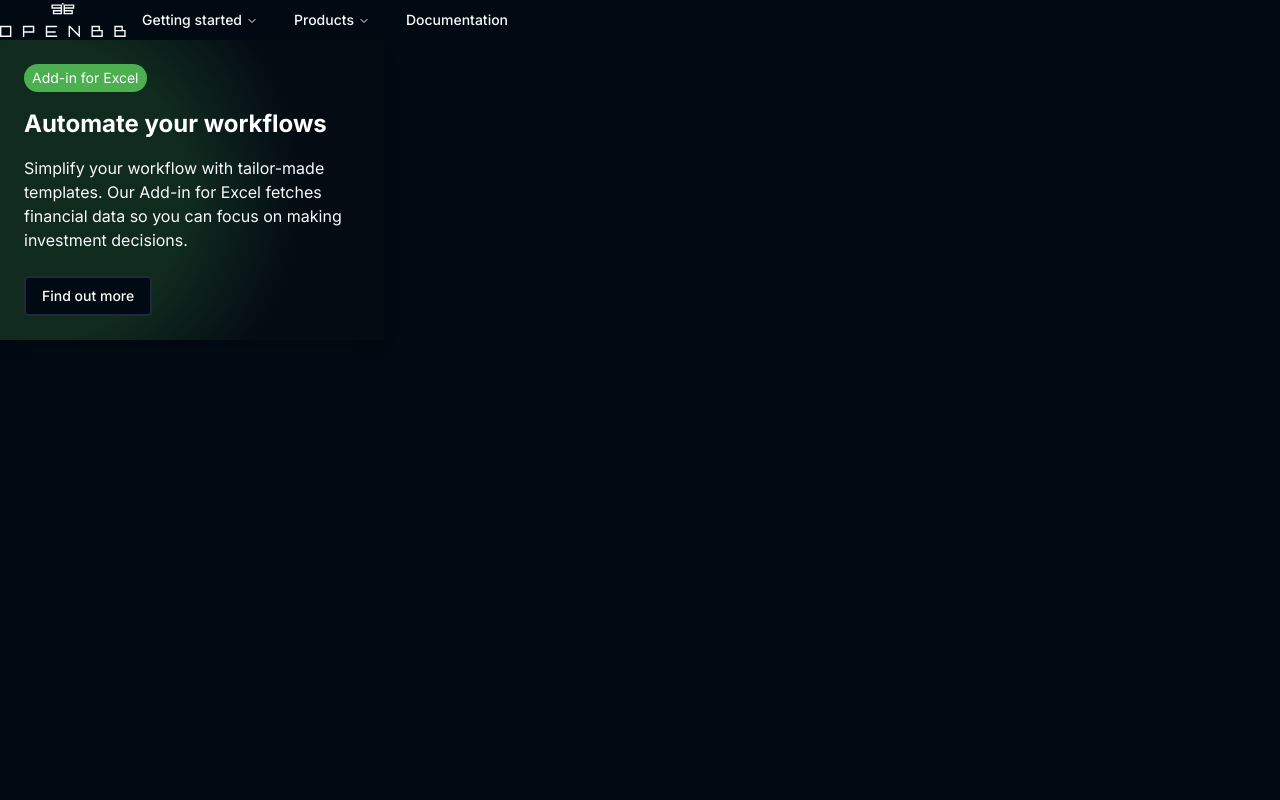
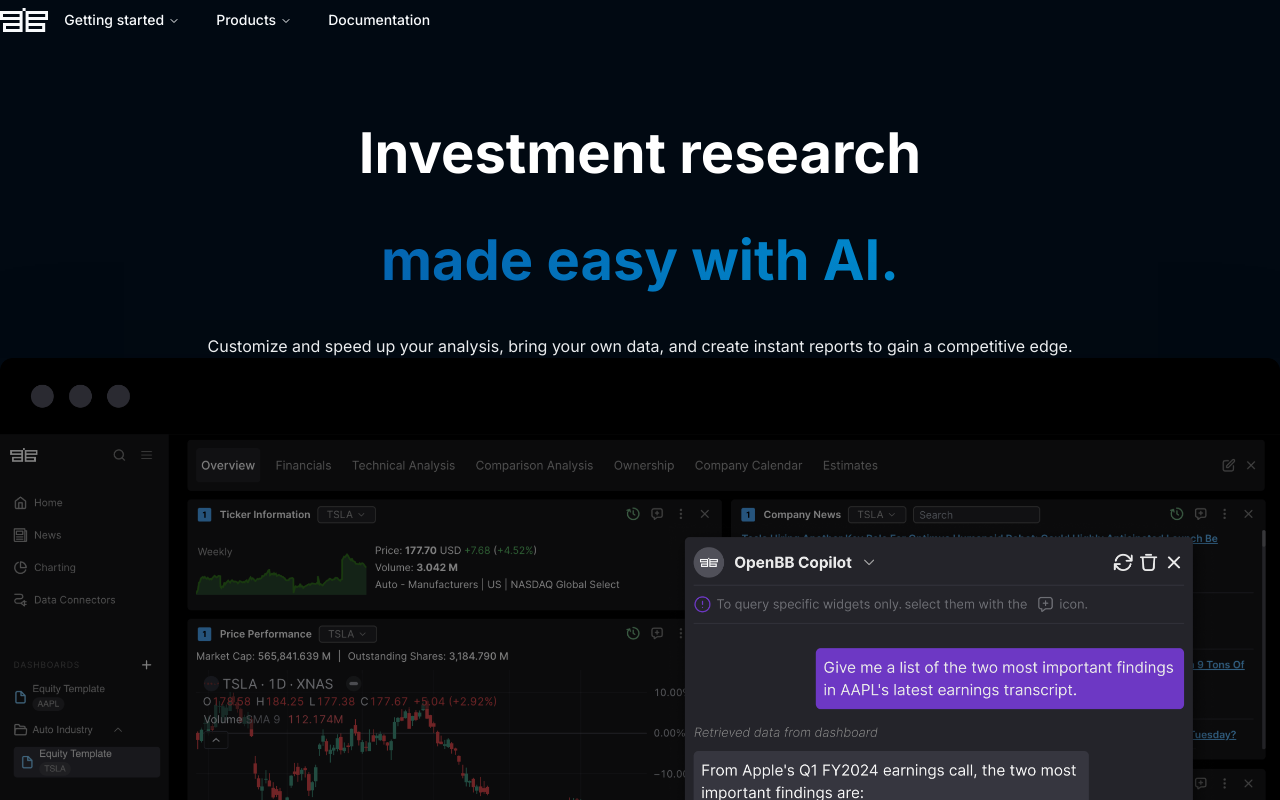
Before and after one commit to SimonZhang04/OpenBBClone, a Next.js app: page / in a window 1280 px wide. Shown: the top 800 px of the page. Built offline with nearby package versions, Linux system fonts and the light colour scheme.

Commit message:
center items

```diff
--- a/src/app/layout.tsx
+++ b/src/app/layout.tsx
@@ -1,6 +1,7 @@
 import type { Metadata } from "next";
 import { Inter } from "next/font/google";
 import "./globals.css";
+import Navbar from "@/components/Navbar";
 
 const inter = Inter({ subsets: ["latin"] });
 
@@ -16,7 +17,10 @@
 }>) {
   return (
     <html lang="en">
-      <body className={inter.className}>{children}</body>
+      <body className={inter.className}>
+        <Navbar />
+        {children}
+      </body>
     </html>
   );
 }
--- a/src/app/page.tsx
+++ b/src/app/page.tsx
@@ -1,17 +1,48 @@
 import Card from "@/components/GradientCard";
-import Navbar from "../components/Navbar";
+import GlowBorder from "@/components/BorderGradientCard";
+import Image from "next/image";
 
 export default function Home() {
   return (
-    <main className="">
-      <Navbar />
-      <Card
-        color="#4CAF50"
-        title="Automate your workflows"
-        description="Simplify your workflow with tailor-made templates. Our Add-in for Excel fetches financial data so you can focus on making investment decisions."
-        buttonText="Find out more"
-        direction="left"
-      />
+    <main className="flex flex-col items-center justify-center min-h-screen">
+      <section className="container mx-auto mt-8 flex flex-col items-center justify-center space-y-6 md:space-y-10 lg:mt-20">
+        <h1 className="text-center text-[1.75rem]/[1.2em] font-bold text-white md:title-lg-bold lg:text-[3.5rem]/[1.2em]">
+          Investment research
+        </h1>
+        <h1 className="bg-gradient-to-r text-[1.75rem]/[1.2em] font-bold md:title-lg-bold lg:text-[3.5rem]/[1.2em] from-[#0465B1] to-[#0088CC] inline-block text-transparent bg-clip-text">
+          made easy with AI.
+        </h1>
+        <p>
+          Customize and speed up your analysis, bring your own data, and create
+          instant reports to gain a competitive edge.
+        </p>
+      </section>
+      <GlowBorder>
+        <Image
+          src="/openbb1.png"
+          alt="Demo picture"
+          width={700} // Use a suitable width
+          height={525} // Use a suitable height
+          layout="responsive"
+          sizes="80vw"
+        />
+      </GlowBorder>
+      <div className="flex">
+        <Card
+          color="#204C2F"
+          title="Automate your workflows"
+          description="Simplify your workflow with tailor-made templates. Our Add-in for Excel fetches financial data so you can focus on making investment decisions."
+          buttonText="Find out more"
+          direction="top right"
+        />
+        <Card
+          color="#5B3C25"
+          title="Build your edge"
+          description="Simplify your workflow with tailor-made templates. Our Add-in for Excel fetches financial data so you can focus on making investment decisions."
+          buttonText="Find out more"
+          direction="top right"
+        />
+      </div>
     </main>
   );
 }
--- /dev/null
+++ b/src/components/BorderGradientCard.tsx
@@ -0,0 +1,18 @@
+import React from "react";
+
+interface GlowBorderProps {
+  children: React.ReactNode;
+}
+
+const GlowBorder: React.FC<GlowBorderProps> = ({ children }) => {
+  return (
+    <div
+      className={`relative rounded-lg`}
+      style={{ boxShadow: `0 0 90px 13px rgba(0,0,0,0.1)` }}
+    >
+      {children}
+    </div>
+  );
+};
+
+export default GlowBorder;
--- a/src/components/GradientCard.tsx
+++ b/src/components/GradientCard.tsx
@@ -60,16 +60,16 @@
 
     switch (gradientSize) {
       case "small":
-        return `rgba(${hexToRgb(color)}, 0.2) 5%, rgba(${hexToRgb(
+        return `rgba(${hexToRgb(color)}, 0.5) 5%, rgba(${hexToRgb(
           color
         )}, 0.2) 20%, ${transparentColor} 40%`;
       case "large":
-        return `rgba(${hexToRgb(color)}, 0.2) 15%, rgba(${hexToRgb(
+        return `rgba(${hexToRgb(color)}, 0.5) 15%, rgba(${hexToRgb(
           color
         )}, 0.2) 50%, ${transparentColor} 80%`;
       case "medium":
       default:
-        return `rgba(${hexToRgb(color)}, 0.2) 10%, rgba(${hexToRgb(
+        return `rgba(${hexToRgb(color)}, 0.5) 10%, rgba(${hexToRgb(
           color
         )}, 0.2) 40%, ${transparentColor} 70%`;
     }
@@ -77,7 +77,7 @@
 
   return (
     <div
-      className="max-w-sm p-6 rounded-lg shadow-lg bg-[#151518]"
+      className="max-w-sm p-6 rounded-xl shadow-lg bg-[#151518]"
       style={{
         background: `radial-gradient(${getGradientPosition()}, ${getGradientStops()})`,
       }}
@@ -92,7 +92,7 @@
       </div>
       <h3 className="text-2xl font-bold text-white mb-4">{title}</h3>
       <p className="mb-6">{description}</p>
-      <button className="px-4 py-2 text-sm font-medium text-white bg-background rounded border-2 border-grey hover:border-white">
+      <button className="px-4 py-2 text-sm font-medium text-white bg-background rounded border-[0.5px] border-grey hover:border-white">
         {buttonText}
       </button>
     </div>
--- a/src/components/Navbar.tsx
+++ b/src/components/Navbar.tsx
@@ -13,7 +13,7 @@
   NavigationMenuTrigger,
   navigationMenuTriggerStyle,
 } from "@/components/ui/navigation-menu";
-import Logo from "./ui/Logo";
+import { Logo } from "./ui/Logo";
 
 const components: { title: string; href: string; description: string }[] = [
   {
--- a/src/components/ui/Logo.tsx
+++ b/src/components/ui/Logo.tsx
@@ -1,4 +1,4 @@
-export default function Logo() {
+export function FullLogo() {
   return (
     <svg
       viewBox="0 0 126 34"
@@ -15,3 +15,21 @@
     </svg>
   );
 }
+
+export function Logo() {
+  return (
+    <svg
+      viewBox="0 0 255 127"
+      width="255"
+      height="127"
+      fill="none"
+      xmlns="http://www.w3.org/2000/svg"
+      className="h-6 w-auto"
+    >
+      <path
+        d="M151.404 103.189v-7.937h71.733v15.874h-71.733v-7.937Zm0-63.5v-7.937h87.66v15.874h-87.66V39.69Zm95.628-23.815H135.468V127h103.596V79.374h-87.66V63.5H255V15.874h-7.968Zm-215.16 87.315v-7.937h71.733v15.874H31.873v-7.937Zm-15.936-63.5v-7.937h87.66v15.874h-87.66V39.69ZM119.532 0v15.874H0V63.5h103.596v15.874h-87.66V127h103.596V15.874h15.936V0h-15.936Z"
+        fill="currentColor"
+      ></path>
+    </svg>
+  );
+}
```
Also changed, not shown: public/openbb1.png (added).
